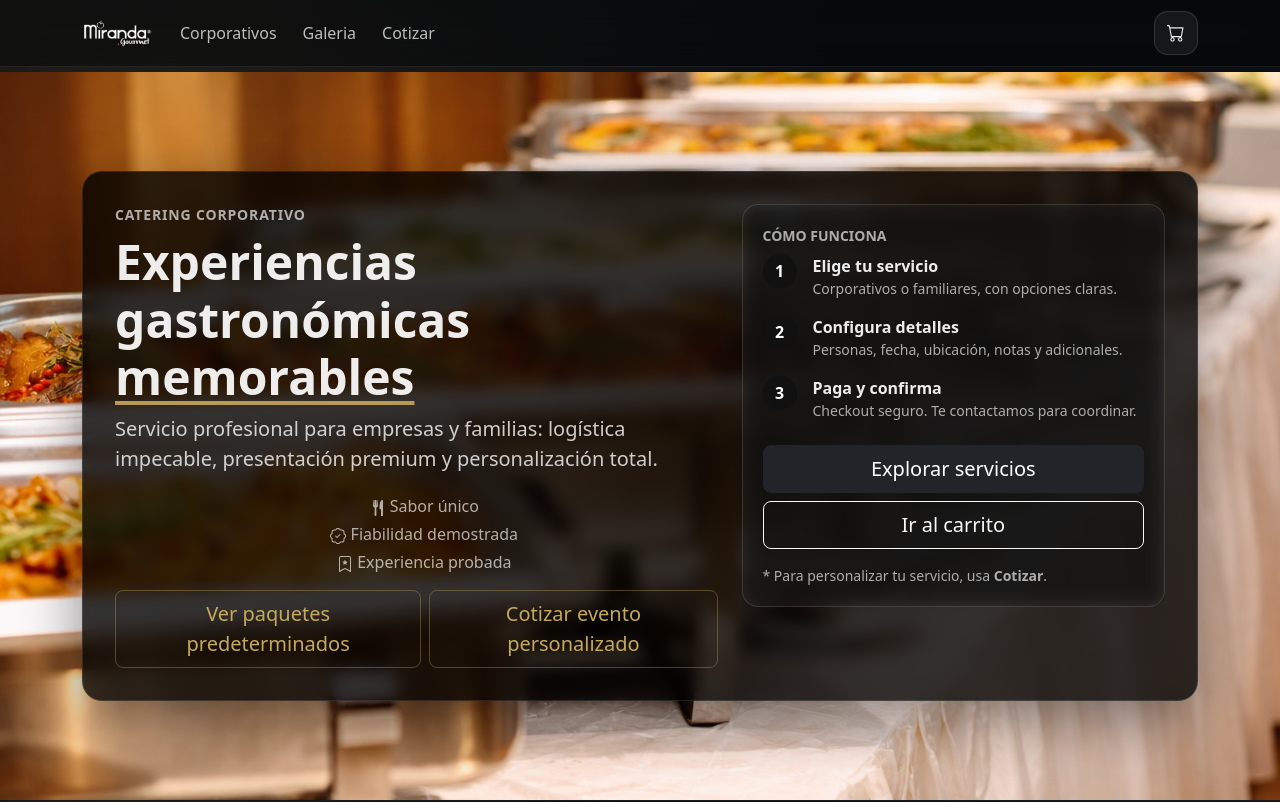
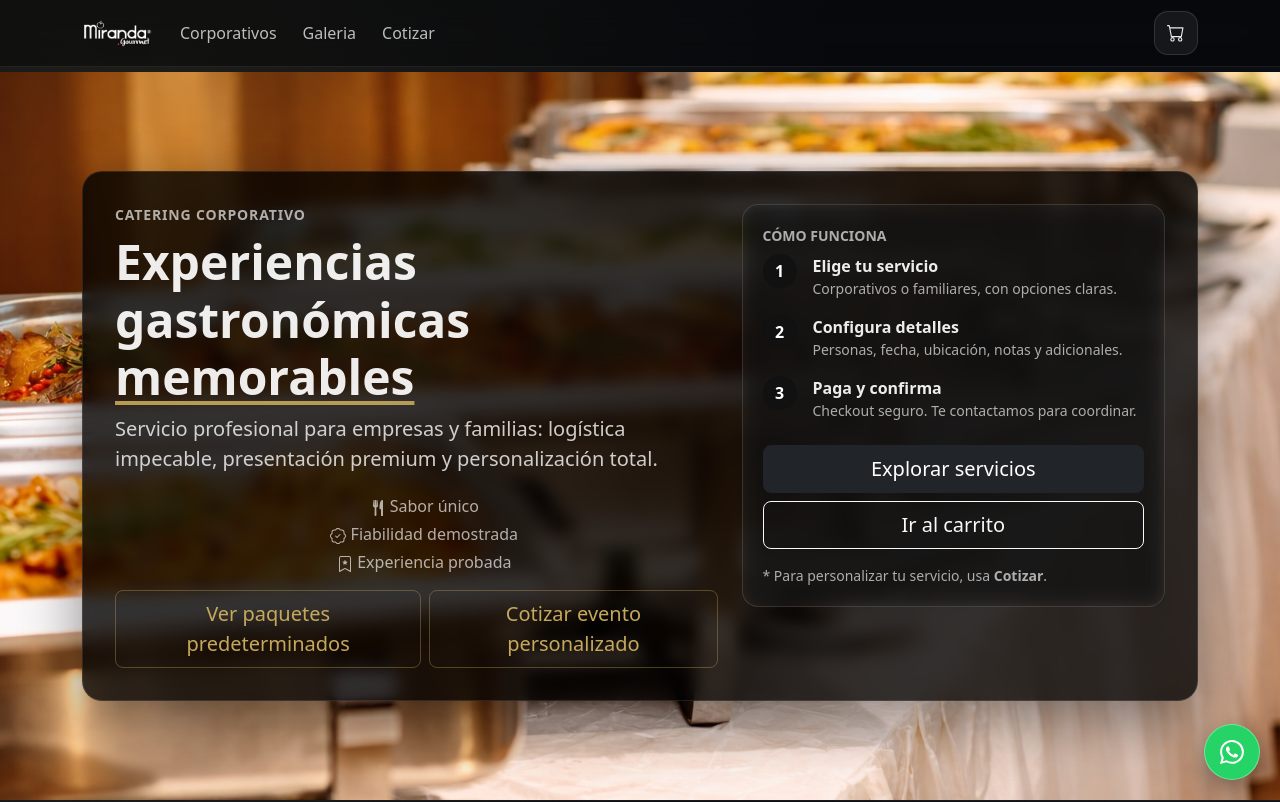
Before and after one commit to JEAM1308/MirandaGourmet, a React (Vite) app in the folder miranda-gourmet-food/: page / in a window 1280 px wide. Shown: the top 802 px of the page. Built offline with nearby package versions, Linux system fonts and the light colour scheme; no server answers.

Commit message:
+Botón de whatsapp

```diff
--- a/miranda-gourmet-food/src/app/layout/shell/AppShell.tsx
+++ b/miranda-gourmet-food/src/app/layout/shell/AppShell.tsx
@@ -1,8 +1,13 @@
 import { Outlet } from "react-router-dom";
+import { BsWhatsapp } from "react-icons/bs";
 import AppNavbar from "../navbar/AppNavbar";
 import AppFooter from "../footer/AppFooter";
 
 export default function AppShell() {
+  const waText = encodeURIComponent(
+    "Hola Miranda Gourmet, quiero mas informacion sobre sus servicios.",
+  );
+
   return (
     <div className="shell">
       <AppNavbar />
@@ -12,6 +17,16 @@ export default function AppShell() {
       </div>
 
       <AppFooter />
+
+      <a
+        className="floating-whatsapp"
+        href={`https://wa.me/573014577319?text=${waText}`}
+        target="_blank"
+        rel="noreferrer"
+        aria-label="Contactar por WhatsApp"
+      >
+        <BsWhatsapp />
+      </a>
     </div>
   );
 }
--- a/miranda-gourmet-food/src/app/layout/shell/app-shell.css
+++ b/miranda-gourmet-food/src/app/layout/shell/app-shell.css
@@ -13,3 +13,42 @@
     radial-gradient(1200px 600px at 10% 10%, rgba(198,168,91,0.1), transparent 60%),
     linear-gradient(180deg, #0b0e13, #07080a);
 }
+
+.floating-whatsapp {
+  position: fixed;
+  right: 20px;
+  bottom: 20px;
+  width: 56px;
+  height: 56px;
+  border-radius: 50%;
+  background: #25d366;
+  color: #ffffff;
+  display: inline-flex;
+  align-items: center;
+  justify-content: center;
+  font-size: 1.5rem;
+  box-shadow: 0 10px 24px rgba(0, 0, 0, 0.35);
+  border: 1px solid rgba(255, 255, 255, 0.35);
+  z-index: 1100;
+  transition: transform 0.15s ease, box-shadow 0.2s ease;
+}
+
+.floating-whatsapp:hover {
+  transform: translateY(-2px);
+  box-shadow: 0 14px 28px rgba(0, 0, 0, 0.4);
+  color: #ffffff;
+}
+
+.floating-whatsapp:focus-visible {
+  outline: 2px solid rgba(255, 255, 255, 0.9);
+  outline-offset: 3px;
+}
+
+@media (max-width: 576px) {
+  .floating-whatsapp {
+    right: 14px;
+    bottom: 14px;
+    width: 52px;
+    height: 52px;
+  }
+}
```
